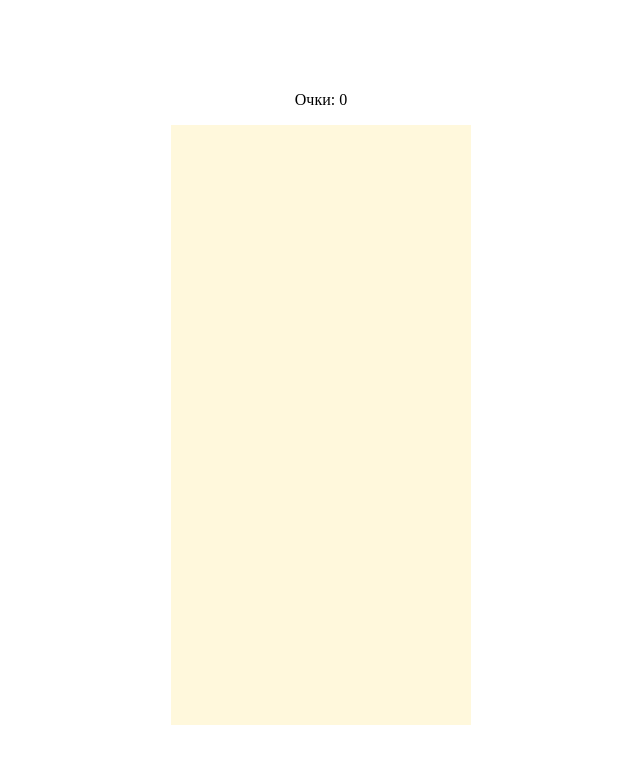
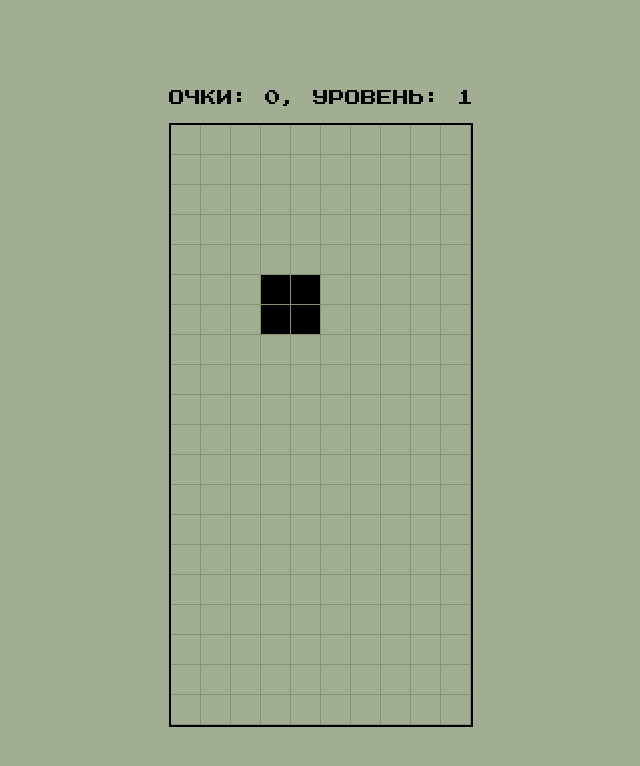
Before and after one commit to yana-pavlova/tetris, a website built with webpack: page src/index.html in a window 1280 px wide. Shown: the whole page, without its empty margins (319-959 px from the left). Built offline with nearby package versions, Linux system fonts and the light colour scheme.

Commit message:
ADDED: styles, setInterval()

```diff
--- a/src/components/index.js
+++ b/src/components/index.js
@@ -2,6 +2,7 @@ import '../pages/index.css';
 import {TETROMINOS} from './tetrominos.js';
 
 const SCORES = document.querySelector('#scores');
+const LEVEL = document.querySelector('#level');
 const GAMEOVERDIV = document.querySelector('#gameOver');
 const GAMEOVERMES = GAMEOVERDIV.querySelector('#gameOverMessage');
 
@@ -21,19 +22,22 @@ let y = -2;
 let x = 3;
 
 let scores = 0;
+let level = 1;
+let speed = 1000; //ms
 
 SCORES.textContent = scores;
+LEVEL.textContent = level;
 
 function initGame() {
   if(checkGameBoardOverflow()) {
     window.removeEventListener('keydown', handleTetrominoMovement);
-    console.log("game over");
     showGameOverDiv();
     return
   } else {
+    console.log('speed:', speed);
+
     const {res, rowsForDeletion} = checkFilledRows();
     if(res) {
-      console.log("есть полный ряд:", rowsForDeletion);
       removeFilledRows(rowsForDeletion);
     }
     tetromino = getTetromino();
@@ -44,10 +48,21 @@ function initGame() {
   }
 }
 
+function updateLevel() {
+  if(scores % 100 === 0) {
+    level+=1;
+    LEVEL.textContent = level;
+    speed -= 100;
+    clearInterval(intervalId);
+    intervalId = setInterval(moveTetrominoDown, speed);
+  };
+  console.log(speed);
+}
+
 function showGameOverDiv() {
   GAMEOVERDIV.style.visibility = "visible";
   GAMEOVERMES.textContent = "GAME OVER";
-  CANVAS.style.filter = 'blur(4px)';
+  CANVAS.style.filter = 'blur(1px)';
 }
 
 function checkGameBoardOverflow() {
@@ -68,7 +83,6 @@ function checkFilledRows() {
 }
 
 function removeFilledRows(rows) {
-  console.log(rows);
   rows.forEach(row => {
     gameBoard.splice(row, 1);
     gameBoard.unshift(Array(COLS).fill(0));
@@ -76,11 +90,11 @@ function removeFilledRows(rows) {
   //gameBoard.splice(rows,1);
   scores += COLS;
   updateScores();
-  console.table(gameBoard);
 }
 
 function updateScores() {
   SCORES.textContent = scores;
+  updateLevel();
 }
 
 function getTetromino() {
@@ -232,7 +246,6 @@ function rotateTetromino() {
     setNewPosition();
   } else {
     tetromino = previousTetromino;
-    console.log("нельзя вращать, кончается доска!");
     gameBoard = copiedGameboard;
   };
 }
@@ -242,8 +255,7 @@ function drawBoard() {
   for (let y = 0; y < ROWS; y++) {
     for (let x = 0; x < COLS; x++) {
       if (gameBoard[y][x] === 1) {
-        CTX.fillStyle = '#db7093';
-        CTX.strokeStyle = 'black';
+        CTX.fillStyle = '#000001';
         CTX.fillRect(x * SIZE, y * SIZE, SIZE - 1, SIZE - 1);
       }
     }
@@ -252,3 +264,4 @@ function drawBoard() {
 }
 
 initGame();
+let intervalId = setInterval(moveTetrominoDown, speed);
--- a/src/index.html
+++ b/src/index.html
@@ -8,11 +8,12 @@
 <body class="body">
   <div>
     <p>
-      Очки: <span id="scores"></span>
+      Очки: <span id="scores"></span>,
+      Уровень: <span id="level"></span>
     </p>
   </div>
   <div class="canvas">
-    <canvas width="300" height="600" id="canvas"></canvas>
+    <canvas width="300" height="600" class="canvasBoard" id="canvas"></canvas>
     <div class="gameOver" id="gameOver">
       <p id="gameOverMessage"></p>
     </div>
--- a/src/pages/index.css
+++ b/src/pages/index.css
@@ -1,4 +1,5 @@
 @import url('../vendor/normalize.css');
+@import url('../vendor/fonts.css');
 
 html {
   width: 100%;
@@ -12,14 +13,24 @@ html {
   flex-direction: column;
   justify-content: center;
   align-items: center;
+  background-color: #A1AE91;
+  font-family: PressStart2P, monospace;
+  text-transform: uppercase;
 }
 
 .canvas {
   position: relative;
   width: 300px;
   height: 600px;
-  background-color:cornsilk;
+  background-image:
+    repeating-linear-gradient(to right, transparent 0, transparent 29px, #869170 29px, #869170 30px),
+    repeating-linear-gradient(to bottom, transparent 0, transparent 29px, #869170 29px, #869170 30px);
+  background-size: 30px 30px;
+  border: 2px solid #000001;
 }
+
+/* linear-gradient(to right, #869170 0, #869170 7.5px, transparent 7.5px, transparent 15px),
+linear-gradient(to bottom, #869170 0, #869170 7.5px, transparent 7.5px, transparent 15px); */
 
 .gameOver {
   position: absolute;
@@ -36,5 +47,4 @@ html {
   font-weight: bold;
   display: flex;
   align-items: center;
-  font-family: monospace;
 }
--- /dev/null
+++ b/src/vendor/fonts.css
@@ -0,0 +1,9 @@
+@font-face {
+  font-family: 'PressStart2P';
+  src:
+    local(PressStart2P),
+    url(./fonts/PressStart2P-Regular.woff) format('woff'),
+    url(./fonts/PressStart2P-Regular.ttf) format("ttf");
+  font-weight: normal;
+  font-display: swap;
+}
```
Also changed, not shown: src/components/move.js (added), src/vendor/fonts/PressStart2P-Regular.ttf (added), src/vendor/fonts/PressStart2P-Regular.woff (added), 3 other files.
